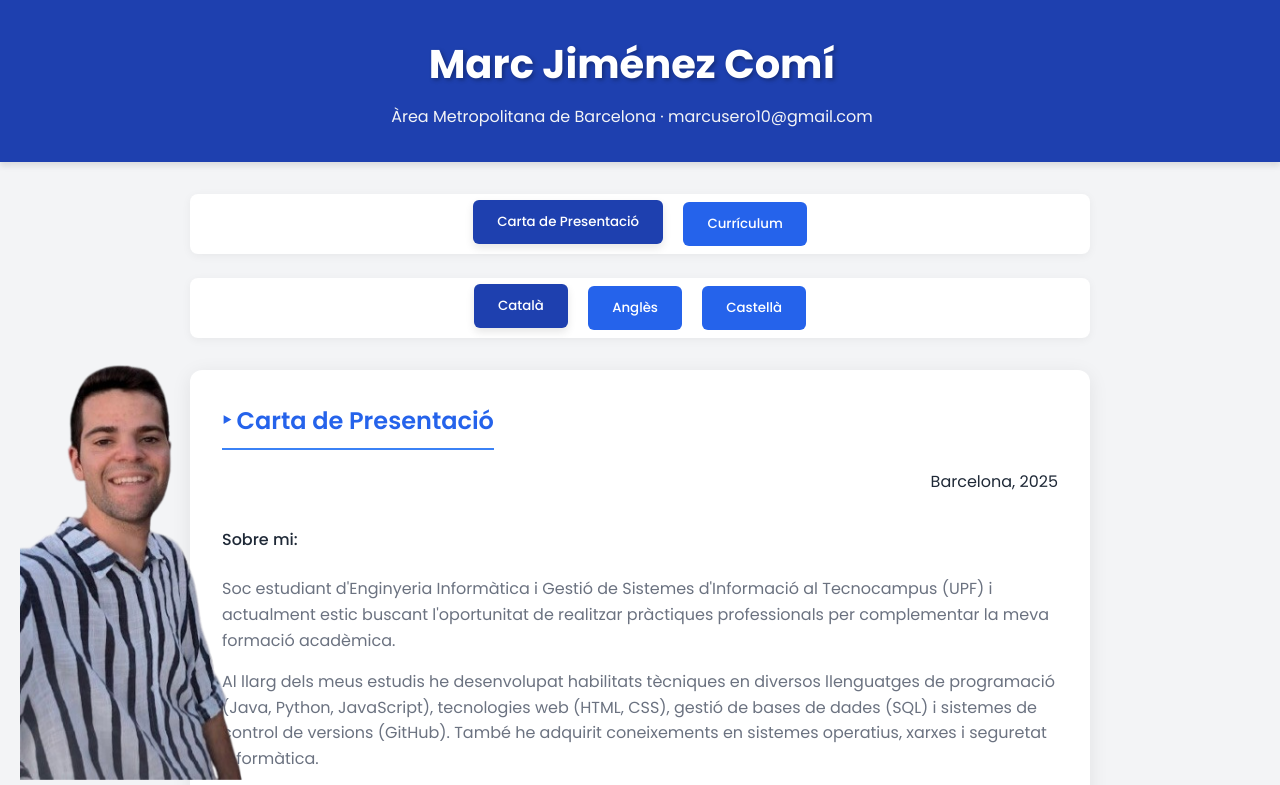
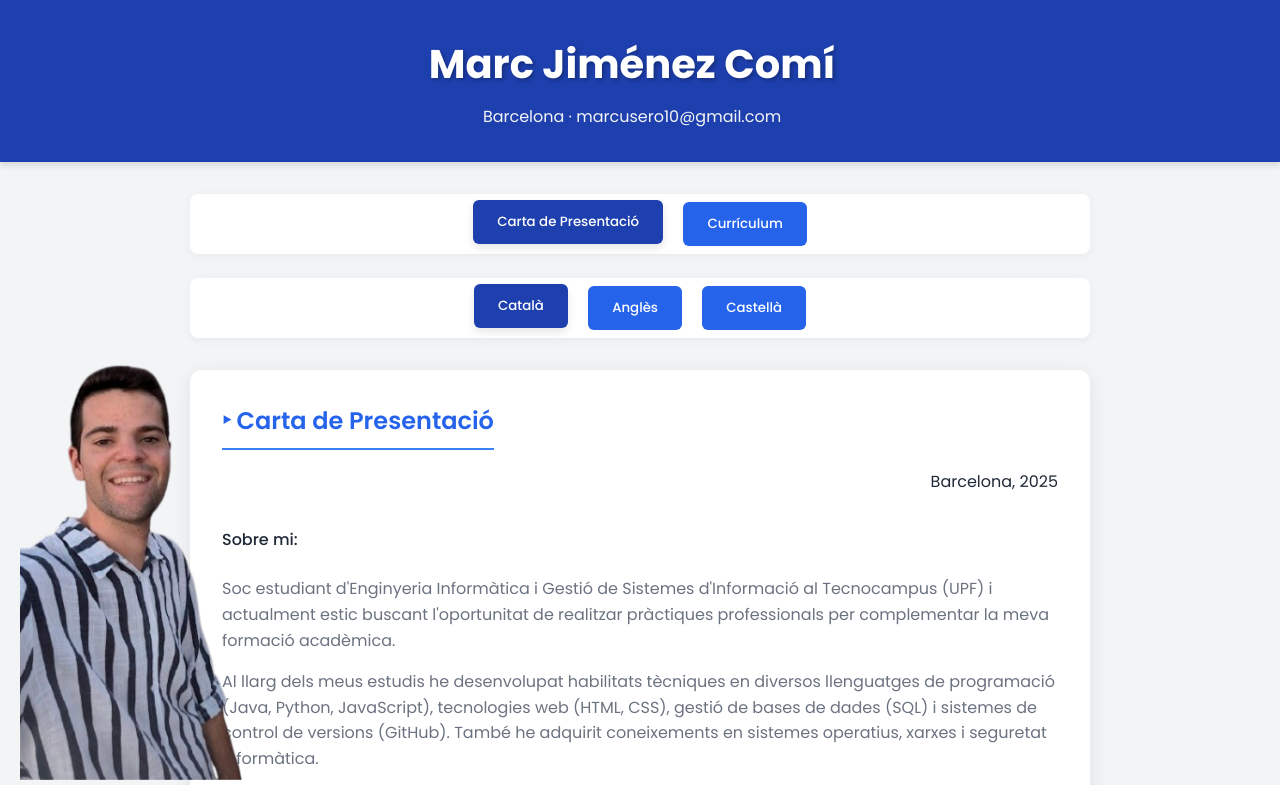
Before and after one commit to marcJC10/marcJC10.github.io, a plain HTML site: page index.html in a window 1280 px wide. Shown: the top 785 px of the page. Drawn offline with Linux system fonts and the light colour scheme.

Commit message:
Area info updated on index.html

```diff
--- a/index.html
+++ b/index.html
@@ -12,7 +12,7 @@
     <div class="header-content">
       <div class="text-content">
         <h1>Marc Jiménez Comí</h1>
-        <p2>Àrea Metropolitana de Barcelona · marcusero10@gmail.com</p2>
+        <p2>Barcelona · marcusero10@gmail.com</p2>
       </div>
       <img src="profile.png" alt="Marc's presentation picture" class="profile-small">
     </div>
```
